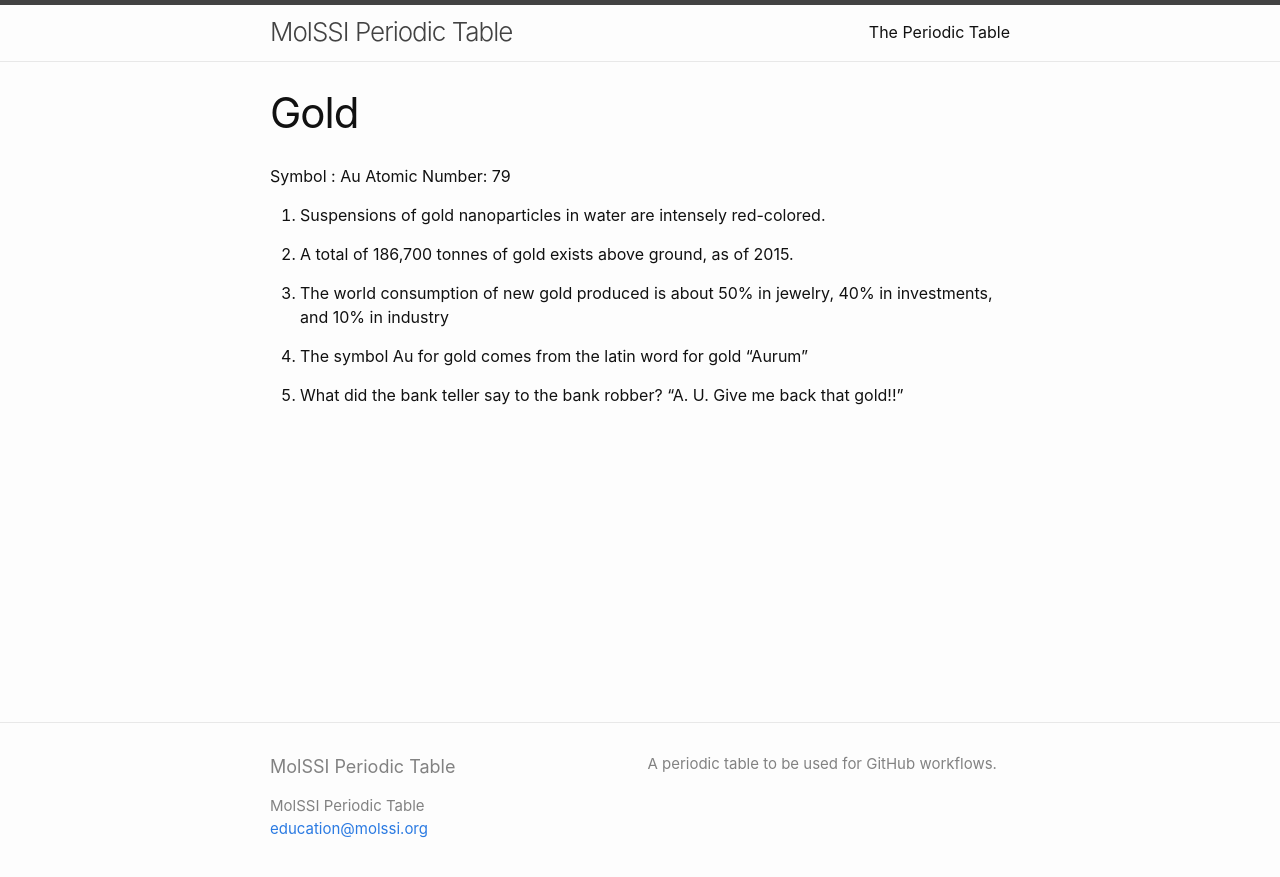
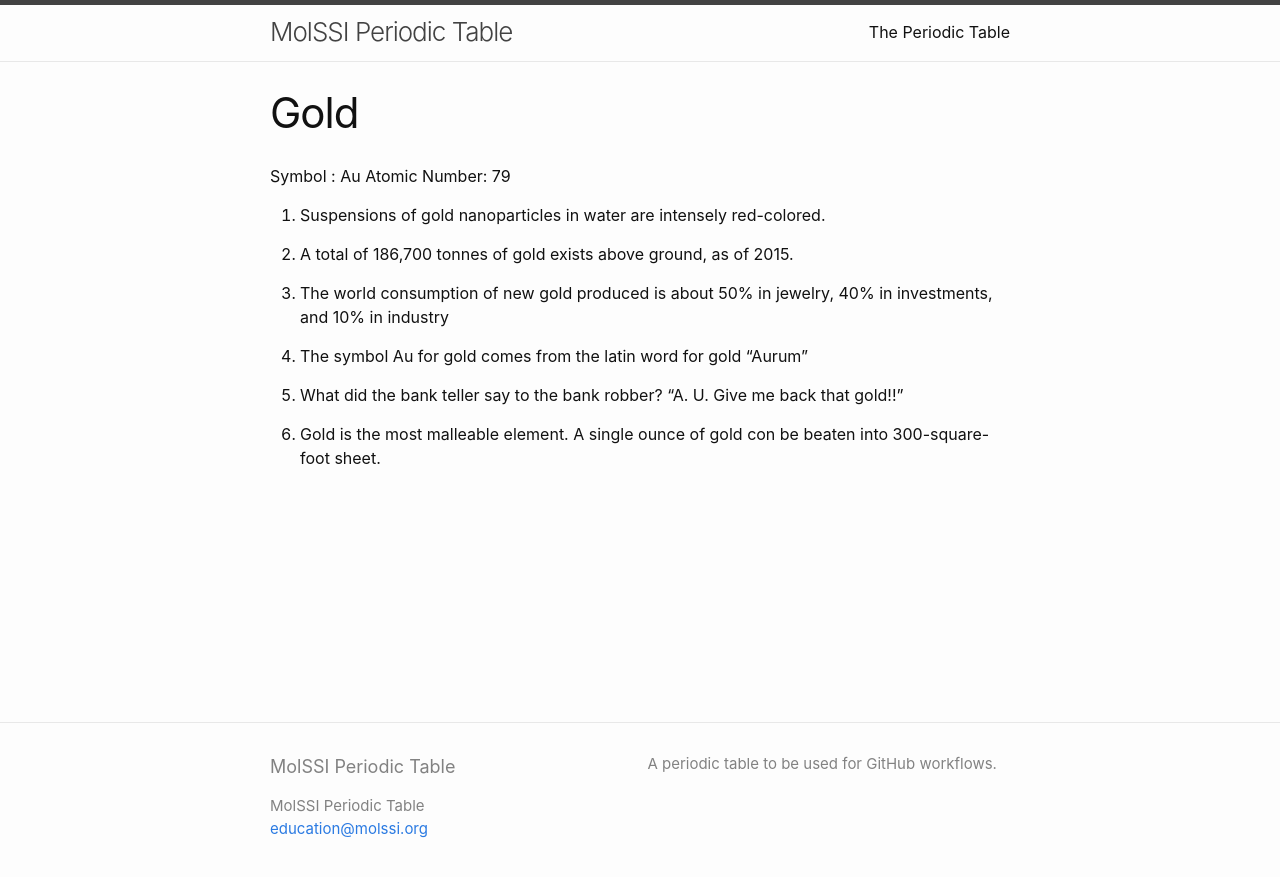
Before and after one commit to MolSSI-Education/periodic-table, a Jekyll site: the page built from elements/gold.md, in a window 1280 px wide. Shown: the top 877 px of the page. Built offline with Jekyll 4.4.1, drawn with Linux system fonts in a browser that asks for light colours.

Commit message:
Edit gold

```diff
--- a/elements/gold.md
+++ b/elements/gold.md
@@ -15,3 +15,5 @@ Atomic Number: 79
 4. The symbol Au for gold comes from the latin word for gold "Aurum"
 
 5. What did the bank teller say to the bank robber? "A. U. Give me back that gold!!"
+
+6. Gold is the most malleable element. A single ounce of gold con be beaten into 300-square-foot sheet.
```
